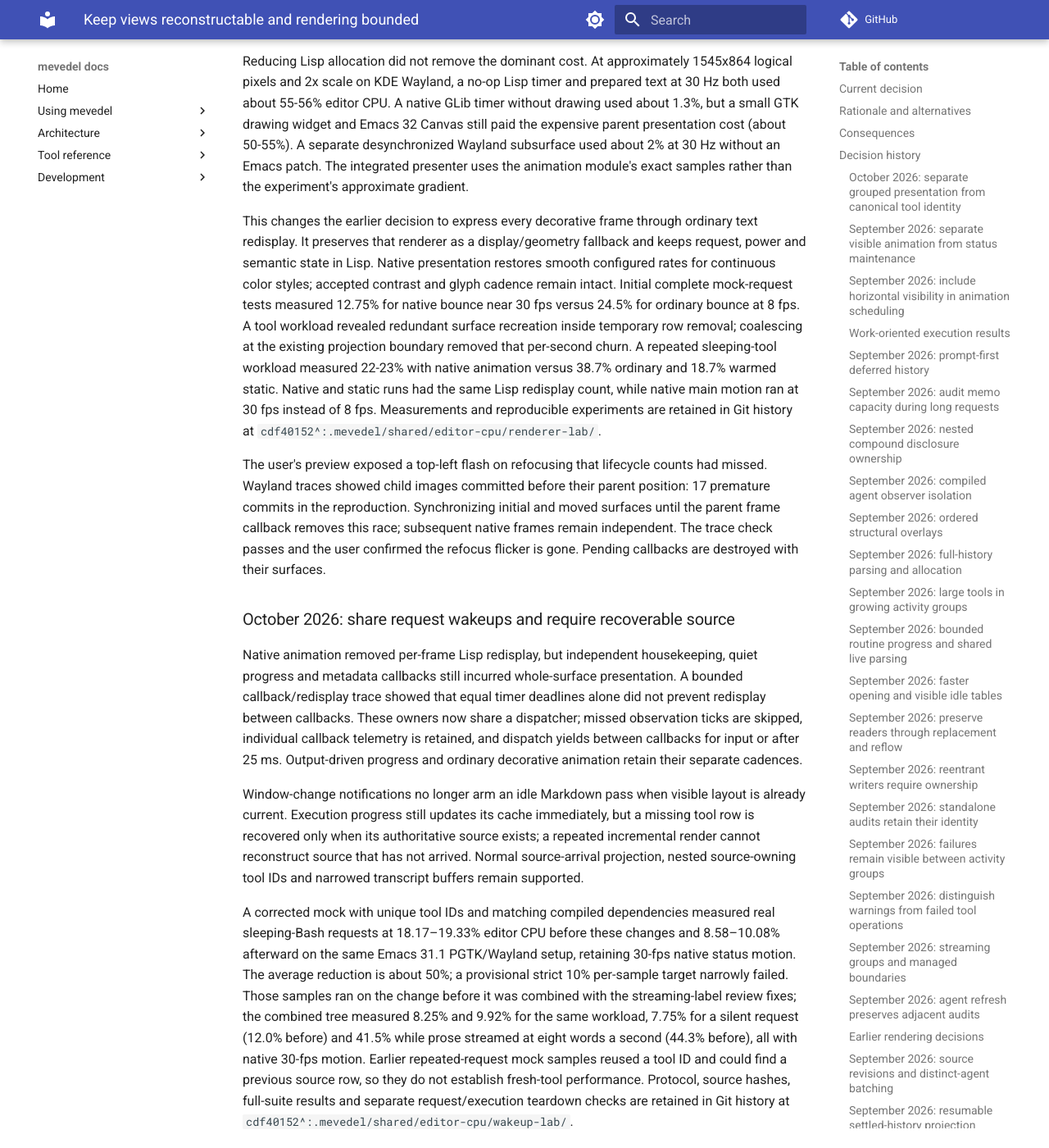
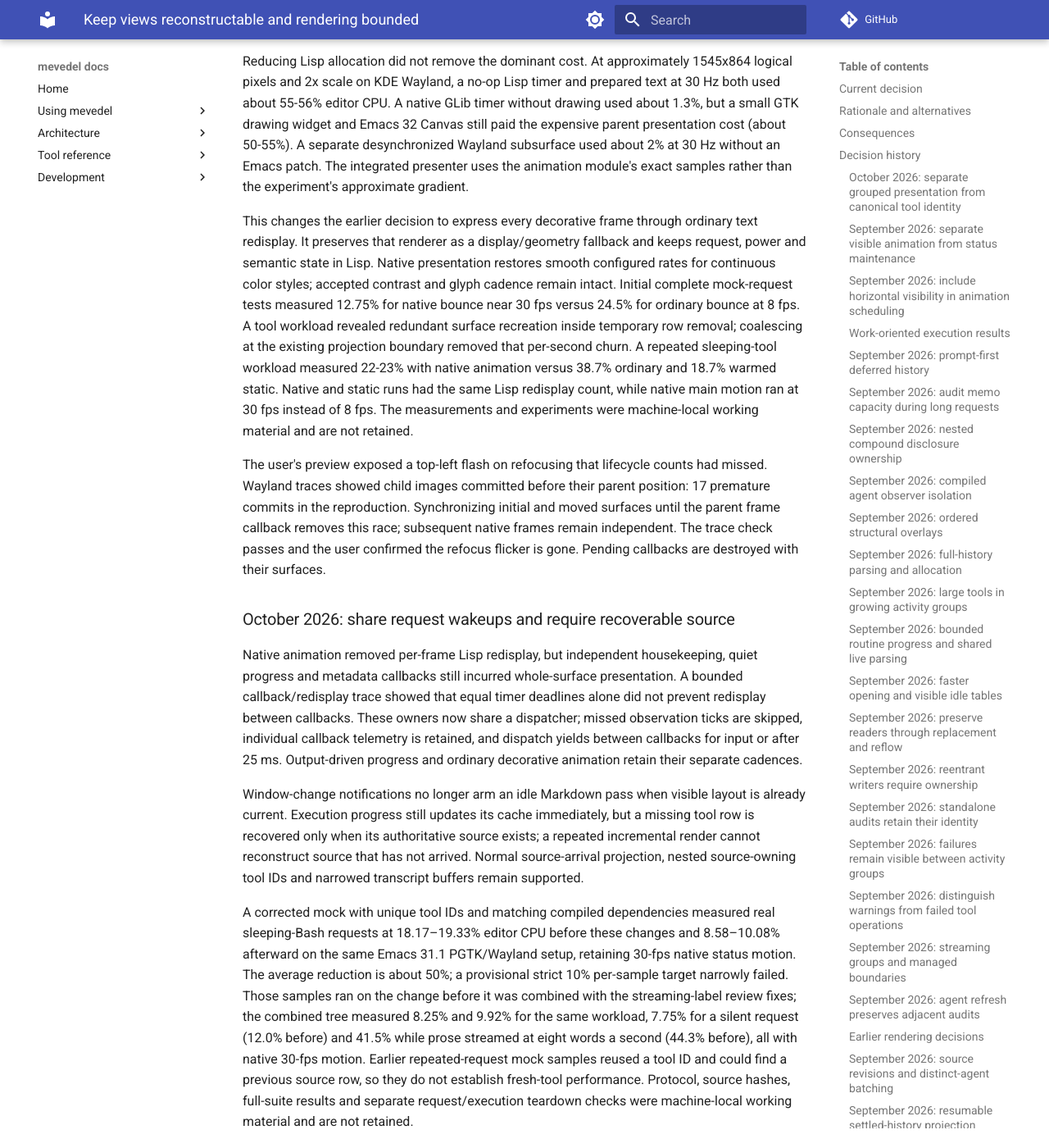
Before and after one commit to FrauH0lle/mevedel, an MkDocs documentation site: the page built from docs/adr/0119-keep-views-reconstructable-and-rendering-bounded.md, in a window 1280 px wide and 1400 px high, scrolled down 27454 px. Shown: the whole window at 82% size. Built offline with MkDocs 1.6.1 and Material for MkDocs 9.7.7, drawn with Linux system fonts in a browser that asks for light colours; comment, search, counter and statistics services are not loaded.

```diff
--- a/docs/adr/0119-keep-views-reconstructable-and-rendering-bounded.md
+++ b/docs/adr/0119-keep-views-reconstructable-and-rendering-bounded.md
@@ -1252,8 +1252,8 @@
 churn. A repeated sleeping-tool workload measured 22-23% with native animation
 versus 38.7% ordinary and 18.7% warmed static. Native and static runs had the
 same Lisp redisplay count, while native main motion ran at 30 fps instead of
-8 fps. Measurements and reproducible experiments are retained in
-Git history at `cdf40152^:.mevedel/shared/editor-cpu/renderer-lab/`.
+8 fps. The measurements and experiments were machine-local working material
+and are not retained.
 
 The user's preview exposed a top-left flash on refocusing that lifecycle counts
 had missed. Wayland traces showed child images committed before their parent
@@ -1291,8 +1291,8 @@
 native 30-fps motion. Earlier repeated-request mock samples
 reused a tool ID and could find a previous source row, so they do not establish
 fresh-tool performance. Protocol, source hashes, full-suite results and separate
-request/execution teardown checks are retained in
-Git history at `cdf40152^:.mevedel/shared/editor-cpu/wakeup-lab/`.
+request/execution teardown checks were machine-local working material and are
+not retained.
 
 ### October 2026: pace streamed reads
 
```
Also changed, not shown: 1 other file.
